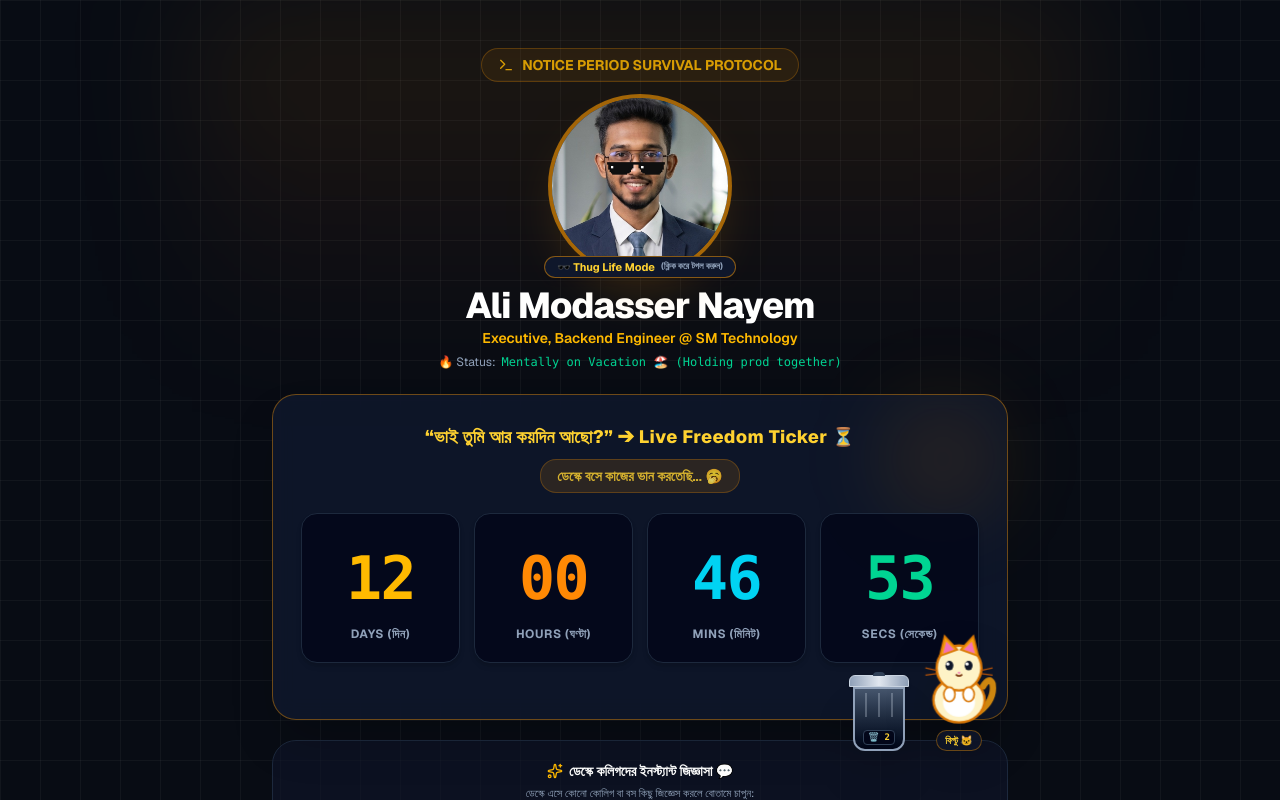
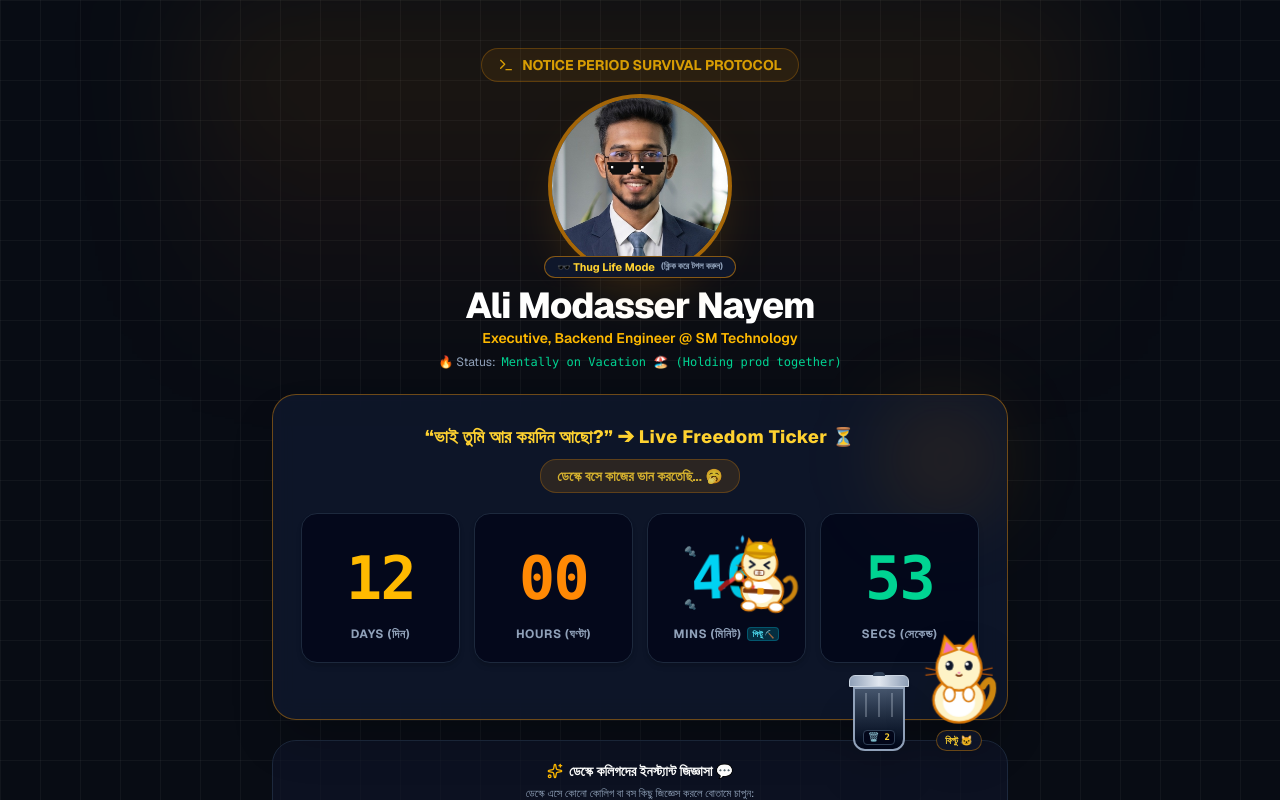
Before and after one commit to modasser-nayem/resign-countdown, a Next.js app: page / in a window 1280 px wide. Shown: the top 800 px of the page. Built offline with nearby package versions, Linux system fonts and the light colour scheme.

Commit message:
feat(mins): add cartoon prying cat Pintu trying to pry and tear the minute number off the card

```diff
--- a/src/components/MemeCountdown.tsx
+++ b/src/components/MemeCountdown.tsx
@@ -18,6 +18,82 @@ import {
 } from "lucide-react";
 import { soundEffects } from "@/lib/audio";
 import CatCountdownOverlay from "./CatCountdownOverlay";
+
+// 🐱 Prying Cartoon Cat (পিন্টু ⛏️) trying to tear/pry the minute digits off the card!
+function PryingCatSvg() {
+  return (
+    <svg viewBox="0 0 100 110" className="w-full h-full drop-shadow-xl overflow-visible">
+      {/* Wagging/Straining Tail */}
+      <path
+        d="M78 85 Q95 75 90 60 Q85 50 78 58"
+        fill="none"
+        stroke="#f59e0b"
+        strokeWidth="6"
+        strokeLinecap="round"
+        className="animate-pulse"
+      />
+
+      {/* Body leaning backward in heavy strain */}
+      <ellipse cx="50" cy="72" rx="26" ry="22" fill="#fef3c7" stroke="#d97706" strokeWidth="2.5" />
+      <ellipse cx="48" cy="74" rx="16" ry="14" fill="#ffffff" />
+
+      {/* Construction Belt with mini tools */}
+      <rect x="26" y="70" width="46" height="6" rx="2" fill="#78350f" />
+      <rect x="44" y="69" width="8" height="8" rx="1" fill="#f59e0b" />
+
+      {/* Braced Back Foot */}
+      <ellipse cx="68" cy="92" rx="9" ry="6" fill="#ffffff" stroke="#d97706" strokeWidth="2" />
+      {/* Front Foot braced against card */}
+      <ellipse cx="34" cy="92" rx="9" ry="6" fill="#ffffff" stroke="#d97706" strokeWidth="2" />
+
+      {/* Head */}
+      <circle cx="45" cy="38" r="22" fill="#fef3c7" stroke="#d97706" strokeWidth="2.5" />
+
+      {/* Cat Ears */}
+      <polygon points="26,24 30,8 40,20" fill="#f59e0b" stroke="#d97706" strokeWidth="1.5" />
+      <polygon points="62,24 58,8 48,20" fill="#f59e0b" stroke="#d97706" strokeWidth="1.5" />
+
+      {/* Yellow Safety Hardhat / Construction Helmet */}
+      <ellipse cx="45" cy="22" rx="18" ry="10" fill="#eab308" stroke="#ca8a04" strokeWidth="2" />
+      <rect x="25" y="24" width="40" height="4" rx="2" fill="#ca8a04" />
+      <circle cx="45" cy="18" r="3" fill="#ffffff" />
+
+      {/* Strained Face: Scrunched Eyes > < */}
+      <path d="M33 36 L39 40 L33 44" stroke="#0f172a" strokeWidth="2.5" fill="none" strokeLinecap="round" strokeLinejoin="round" />
+      <path d="M57 36 L51 40 L57 44" stroke="#0f172a" strokeWidth="2.5" fill="none" strokeLinecap="round" strokeLinejoin="round" />
+
+      {/* Gritted Clenched Teeth in determination */}
+      <rect x="39" y="47" width="12" height="6" rx="1.5" fill="#ffffff" stroke="#78350f" strokeWidth="1.2" />
+      <line x1="45" y1="47" x2="45" y2="53" stroke="#78350f" strokeWidth="1" />
+      <line x1="42" y1="50" x2="48" y2="50" stroke="#78350f" strokeWidth="0.8" />
+
+      {/* Whiskers */}
+      <line x1="26" y1="44" x2="16" y2="42" stroke="#b45309" strokeWidth="1.2" />
+      <line x1="26" y1="48" x2="16" y2="50" stroke="#b45309" strokeWidth="1.2" />
+
+      {/* Animated Popping Sweat Drops */}
+      <g className="animate-bounce">
+        <path d="M22 28 Q18 22 22 18 Q26 22 22 28" fill="#38bdf8" />
+        <circle cx="16" cy="34" r="2" fill="#38bdf8" />
+      </g>
+
+      {/* Red Heavy-Duty Crowbar wedged under the digit */}
+      <path
+        d="M2 68 L18 56 L38 68"
+        stroke="#ef4444"
+        strokeWidth="5"
+        strokeLinecap="round"
+        strokeLinejoin="round"
+      />
+      {/* Prying Chisel Tip wedged right under the minute digit */}
+      <path d="M-2 72 L6 64" stroke="#991b1b" strokeWidth="6" strokeLinecap="round" />
+
+      {/* Paws gripping the crowbar with maximum effort */}
+      <ellipse cx="20" cy="56" rx="5.5" ry="5.5" fill="#ffffff" stroke="#d97706" strokeWidth="2" />
+      <ellipse cx="32" cy="65" rx="5.5" ry="5.5" fill="#ffffff" stroke="#d97706" strokeWidth="2" />
+    </svg>
+  );
+}
 
 interface TimeLeft {
   days: number;
@@ -65,6 +141,7 @@ export default function MemeCountdown() {
   const isClient = useSyncExternalStore(subscribe, () => true, () => false);
   const [memeGlasses, setMemeGlasses] = useState(true);
   const [copied, setCopied] = useState(false);
+  const [isPryTug, setIsPryTug] = useState(false);
   const [dialogContent, setDialogContent] = useState<{ title: string; text: string; sound: () => void } | null>(null);
 
   const [timeLeft, setTimeLeft] = useState<TimeLeft>(() => calculateTimeLeft());
@@ -221,14 +298,52 @@ export default function MemeCountdown() {
             </span>
           </div>
 
-          {/* Mins */}
-          <div className="bg-slate-950/80 rounded-2xl p-4 sm:p-5 border border-slate-800 flex flex-col items-center justify-center min-h-[130px] sm:min-h-[150px] shadow-md">
-            <span className="text-4xl sm:text-6xl font-black font-mono text-cyan-400 tracking-tight my-auto">
-              {String(timeLeft.minutes).padStart(2, "0")}
-            </span>
-            <span className="text-[10px] sm:text-xs font-bold text-slate-400 uppercase tracking-wider mt-1">
-              Mins (মিনিট)
-            </span>
+          {/* Mins - Interactive Prying Scene with Pintu the Crowbar Cat */}
+          <div
+            onClick={() => {
+              soundEffects.playTrashDrop();
+              setIsPryTug(true);
+              setTimeout(() => setIsPryTug(false), 700);
+            }}
+            className="bg-slate-950/80 rounded-2xl p-4 sm:p-5 border border-slate-800 flex flex-col items-center justify-center min-h-[130px] sm:min-h-[150px] shadow-md relative overflow-visible cursor-pointer select-none group"
+            title="পিন্টু ক্র্যাম্বার দিয়ে মিনিট খুলে ফেলতে চাচ্ছে! ক্লিক করে জোরে টান দিন!"
+          >
+            {/* Cyan Minute Number with prying strain */}
+            <div className="relative flex items-center justify-center my-auto">
+              {/* Minute digits: Tilts & lifts when pried */}
+              <span
+                className={`text-4xl sm:text-6xl font-black font-mono text-cyan-400 tracking-tight transition-transform duration-300 ${
+                  isPryTug
+                    ? "-rotate-12 -translate-y-2 -translate-x-1"
+                    : "animate-[digitPryShake_3s_ease-in-out_infinite]"
+                }`}
+              >
+                {String(timeLeft.minutes).padStart(2, "0")}
+              </span>
+
+              {/* Loose Bolts rattling on the left edge */}
+              <span className="absolute -top-1 -left-2 text-[10px] animate-pulse opacity-60">🔩</span>
+              <span className="absolute -bottom-1 -left-2 text-[10px] animate-pulse opacity-60">🔩</span>
+
+              {/* Cartoon Cat (পিন্টু ⛏️) wedging crowbar under the right side of the minute */}
+              <div
+                className={`absolute -right-8 sm:-right-10 -bottom-3 sm:-bottom-4 w-16 sm:w-20 h-20 sm:h-24 pointer-events-none transition-transform duration-300 ${
+                  isPryTug ? "scale-115 -translate-x-1" : "animate-[catPryStrain_3s_ease-in-out_infinite]"
+                }`}
+              >
+                <PryingCatSvg />
+              </div>
+            </div>
+
+            {/* Label and Character Badge */}
+            <div className="flex items-center gap-1.5 mt-1">
+              <span className="text-[10px] sm:text-xs font-bold text-slate-400 uppercase tracking-wider">
+                Mins (মিনিট)
+              </span>
+              <span className="text-[8px] font-black text-cyan-300 bg-cyan-950/90 px-1 py-0.2 rounded border border-cyan-500/30">
+                পিন্টু ⛏️
+              </span>
+            </div>
           </div>
 
           {/* Secs */}
@@ -367,6 +482,45 @@ export default function MemeCountdown() {
       <div className="mt-10 text-[11px] text-slate-500">
         Made with ☕ by Ali Modasser Nayem • SM Technology • Exit Code: 0
       </div>
+
+      {/* Keyframe animations for Minute Prying Cat & Shaking Digit */}
+      <style jsx>{`
+        @keyframes catPryStrain {
+          0%, 100% {
+            transform: translate(0, 0) rotate(0deg);
+          }
+          20% {
+            transform: translate(2px, 1px) rotate(2deg);
+          }
+          45% {
+            transform: translate(5px, 3px) rotate(8deg);
+          }
+          65% {
+            transform: translate(7px, 5px) rotate(12deg);
+          }
+          85% {
+            transform: translate(2px, 1px) rotate(3deg);
+          }
+        }
+
+        @keyframes digitPryShake {
+          0%, 100% {
+            transform: rotate(0deg) translate(0, 0);
+          }
+          20% {
+            transform: rotate(-2deg) translate(-1px, -1px);
+          }
+          45% {
+            transform: rotate(-5deg) translate(-2px, -3px);
+          }
+          65% {
+            transform: rotate(-9deg) translate(-4px, -5px);
+          }
+          85% {
+            transform: rotate(-2deg) translate(-1px, -1px);
+          }
+        }
+      `}</style>
     </div>
   );
 }
```
